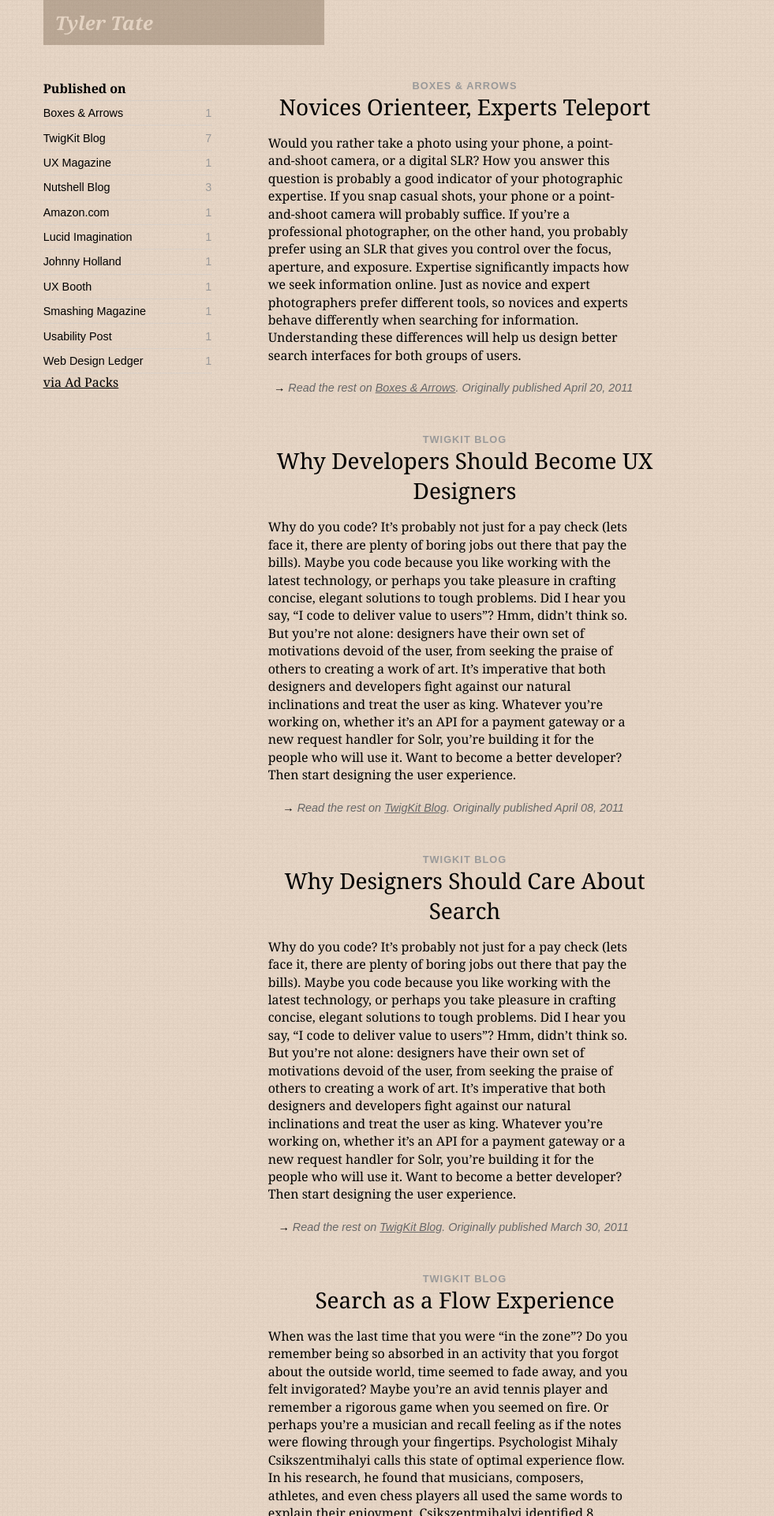
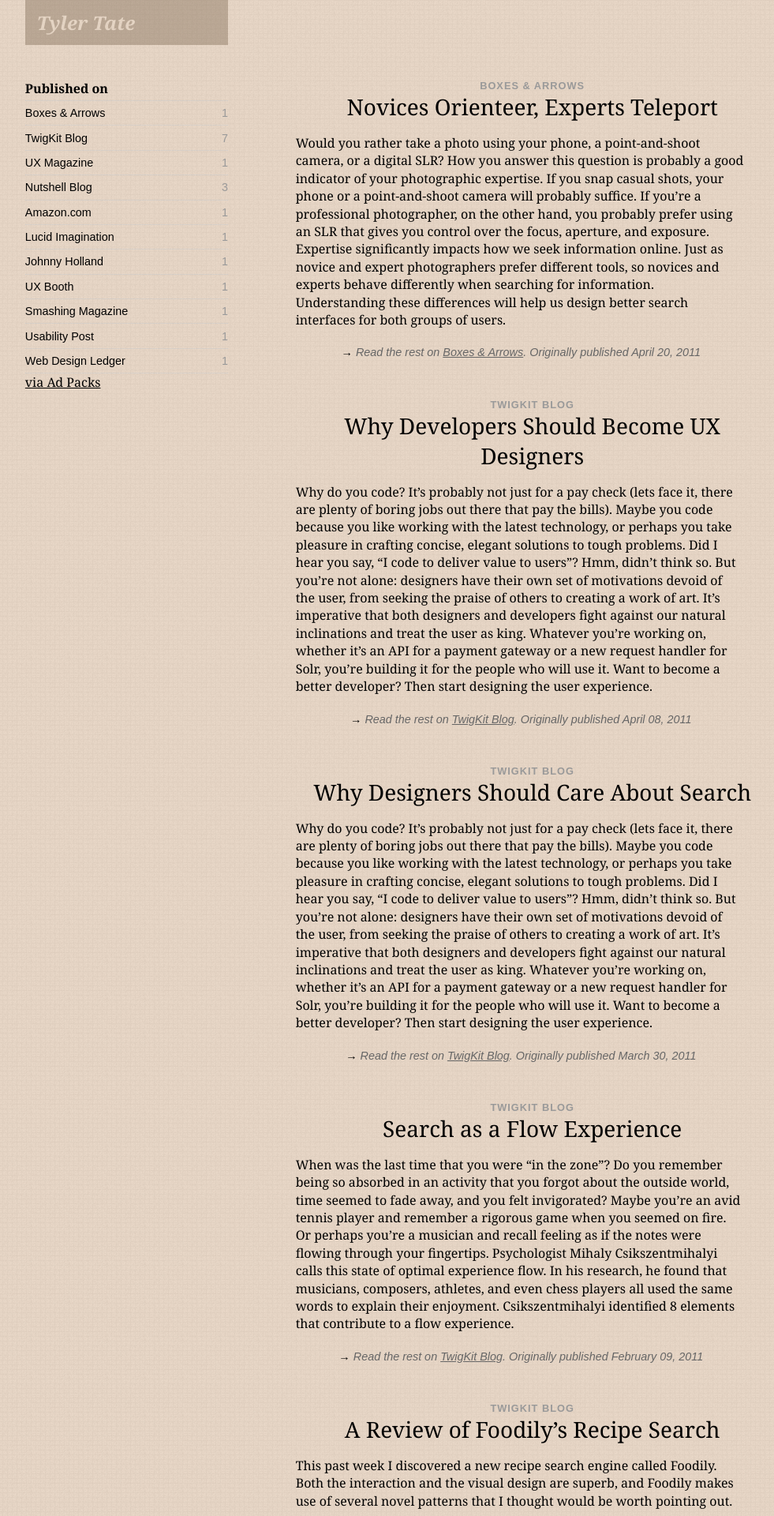
Before and after one commit to SeriouslyInc/tylertate, a Jekyll site: the page built from index.html, in a window 1280 px wide. Shown: the top 1920 px of the page at 79% size, without its empty margins (51-1032 px from the left). Built offline with Jekyll 4.4.1, drawn with Linux system fonts in a browser that asks for light colours; nearby versions of some CDN libraries.

Commit message:
8 col layout

```diff
--- a/resources/css/main.css
+++ b/resources/css/main.css
@@ -23,7 +23,7 @@ body {
 .center {
   position: relative;
   overflow: hidden;
-  max-width: 1140px;
+  max-width: 1200px;
   min-width: 720px;
   padding: 0 20px;
   margin: 0 auto;
@@ -40,7 +40,7 @@ body {
 header#top {
   position: relative;
   overflow: hidden;
-  max-width: 1140px;
+  max-width: 1200px;
   min-width: 720px;
   padding: 0 20px;
   margin: 0 auto;
@@ -49,8 +49,8 @@ header#top {
 header#top h1 {
   display: inline;
   float: left;
-  width: 31.25%;
-  margin: 0 3.125%;
+  width: 21.428571428571427%;
+  margin: 0 3.571428571428571%;
   padding: 0.5em 0;
   font-size: 1.5em;
   font-style: italic;
@@ -70,8 +70,8 @@ header#top h1:hover {
 header#top p#tagline {
   display: inline;
   float: left;
-  width: 143.75%;
-  margin: 0 3.125%;
+  width: 164.28571428571428%;
+  margin: 0 3.571428571428571%;
   font-size: 1.1em;
   padding: 1.5em 0;
   line-height: 1.2em;
@@ -91,7 +91,7 @@ header#top p#tagline span {
 section#writing {
   position: relative;
   overflow: hidden;
-  max-width: 1140px;
+  max-width: 1200px;
   min-width: 720px;
   padding: 0 20px;
   margin: 0 auto;
@@ -100,8 +100,8 @@ section#writing {
 section#writing aside {
   display: inline;
   float: left;
-  width: 18.75%;
-  margin: 0 3.125%;
+  width: 21.428571428571427%;
+  margin: 0 3.571428571428571%;
   margin-top: 1.25em;
 }
 section#writing aside ul#publisher {
@@ -122,8 +122,8 @@ section#writing aside ul#publisher li span {
 section#writing section#articles {
   display: inline;
   float: left;
-  width: 43.75%;
-  margin: 0 3.125%;
+  width: 50%;
+  margin: 0 3.571428571428571%;
 }
 section#writing section#articles article {
   margin-top: 1.25em;
@@ -177,7 +177,7 @@ section#writing section#articles article section p.categories {
 section#speaking {
   position: relative;
   overflow: hidden;
-  max-width: 1140px;
+  max-width: 1200px;
   min-width: 720px;
   padding: 0 20px;
   margin: 0 auto;
@@ -194,14 +194,14 @@ section#speaking p {
 section#speaking #upcoming {
   display: inline;
   float: left;
-  width: 68.75%;
-  margin: 0 3.125%;
+  width: 78.57142857142857%;
+  margin: 0 3.571428571428571%;
 }
 section#speaking #past {
   display: inline;
   float: left;
-  width: 93.75%;
-  margin: 0 3.125%;
+  width: 107.14285714285714%;
+  margin: 0 3.571428571428571%;
 }
 section#speaking #past #past-row {
   display: inline-block;
@@ -227,8 +227,8 @@ section#speaking #past #past-row .xcolumn {
   section#writing section#articles {
     display: inline;
     float: left;
-    width: 168.75%;
-    margin: 0 3.125%;
+    width: 192.85714285714286%;
+    margin: 0 3.571428571428571%;
   }
   section#writing section#articles article section p {
     font-size: 1.1em;
@@ -247,8 +247,8 @@ section#speaking #past #past-row .xcolumn {
   section#writing section#articles {
     display: inline;
     float: left;
-    width: 168.75%;
-    margin: 0 3.125%;
+    width: 192.85714285714286%;
+    margin: 0 3.571428571428571%;
   }
   section#writing section#articles article section p {
     font-size: 1.1em;
--- a/resources/css/main.less
+++ b/resources/css/main.less
@@ -10,7 +10,7 @@
 /////////////////
 
 // Specify the number of columns and set column and gutter widths
-@columns: 8;
+@columns: 7;
 @column-width: 60;
 @gutter-width: 60;
 
@@ -21,7 +21,7 @@
 .center {
 	position: relative;
 	overflow: hidden;
-	max-width: 1140px;
+	max-width: 1200px;
 	min-width: 720px;
 	padding: 0 20px;
 	margin: 0 auto;
@@ -60,7 +60,7 @@ header#top {
 	margin-bottom: 1.5em;
 
 	h1 {
-		.column(3);
+		.column(2);
 		padding: 0.5em 0;
 		font-size: 1.5em;
 		font-style: italic;
```
